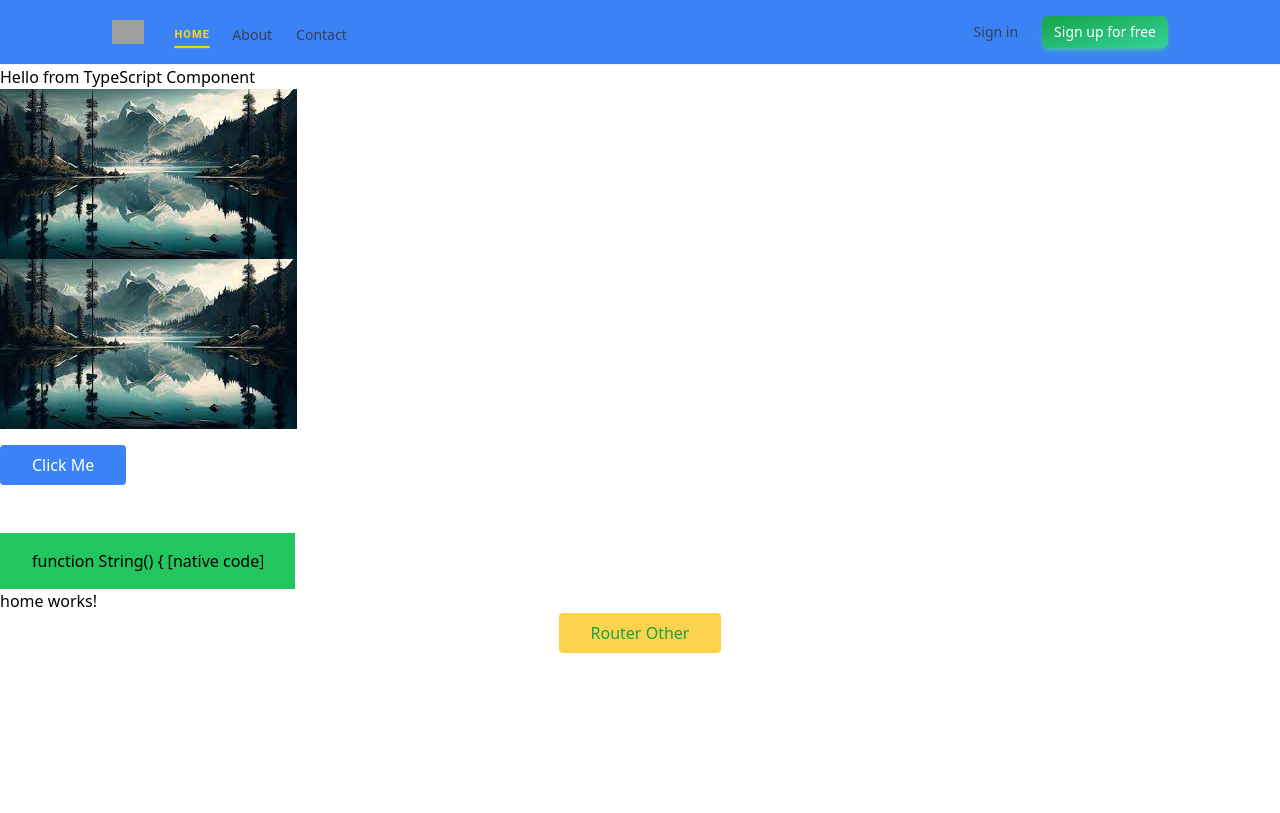
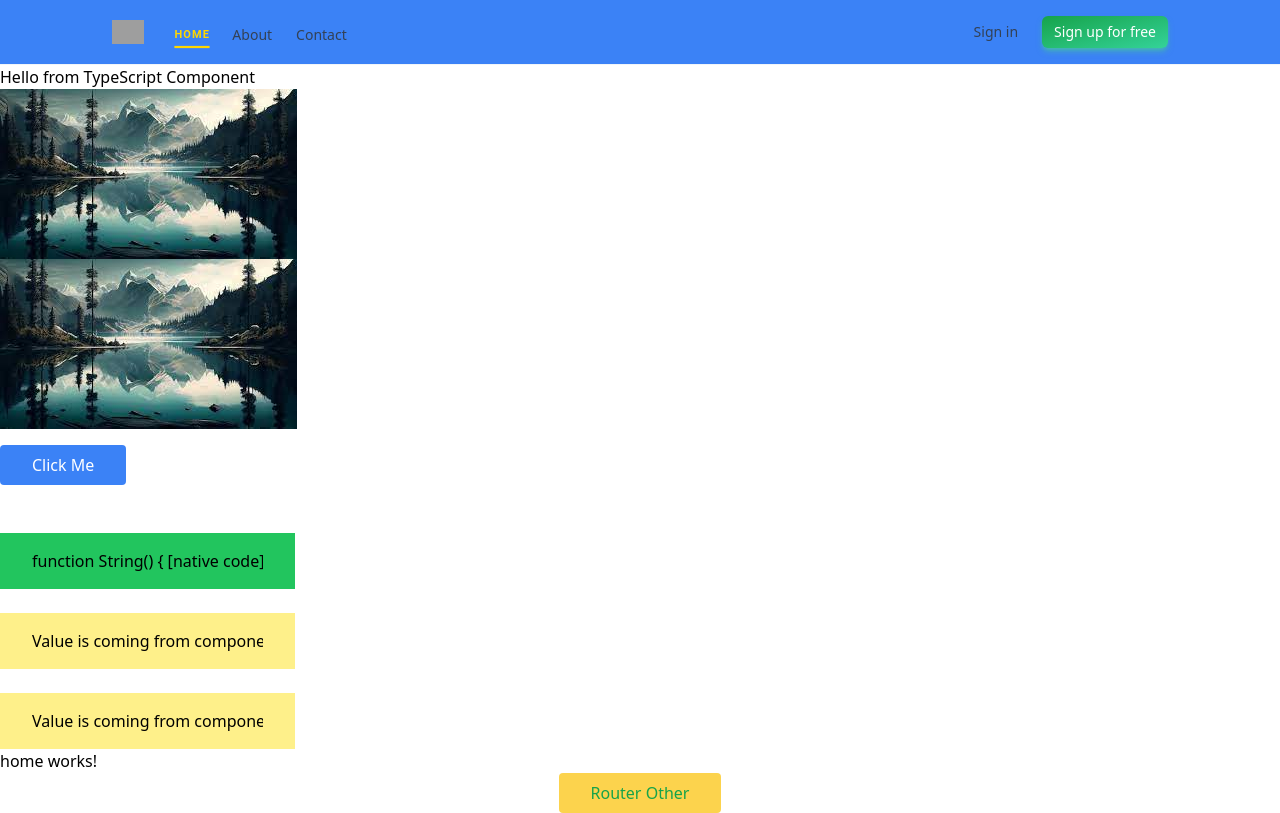
Before and after one commit to DushanMalind/Angular-Learning, an Angular app: page /home in a window 1280 px wide. Built offline with nearby package versions, Linux system fonts and the light colour scheme; grey boxes are pictures that could not be loaded.

Commit message:
one way and two way Data Binding

```diff
--- a/src/app/app.component.html
+++ b/src/app/app.component.html
@@ -368,6 +368,18 @@
 <!--Two way Data binding-->
 <input placeholder="type" class="mt-6 bg-green-500 px-8 py-4" type="text" [(ngModel)]="userName"  (keyup.enter)=" onkeyup()">
 
+<!--/////////////////////////////////////////////-->
+
+<br>
+<!--one way and two way Data Binding-->
+
+<input placeholder="type" class="mt-6 bg-yellow-200 px-8 py-4" [value]="textValue" (keyup.enter)="onkeyup()">
+
+<br>
+
+<!--two way Data Binding-->
+<input placeholder="type" class="mt-6 bg-yellow-200 px-8 py-4" [(ngModel)]="textValue"  (keyup.enter)="onkeyup()">
+
 <router-outlet></router-outlet>
 
 <!--<app-main></app-main>-->
--- a/src/app/app.component.ts
+++ b/src/app/app.component.ts
@@ -50,8 +50,18 @@ export class AppComponent {
 
   userName=String;
 
+  /**
+   two way Data Bind
   onkeyup(){
     console.log(this.userName);
   }
+ **/
+
+  textValue:string="Value is coming from components";
+
+  /*one way and two way Data bind*/
+  onkeyup(){
+    console.log(this.textValue);
+  }
 
 }
```
